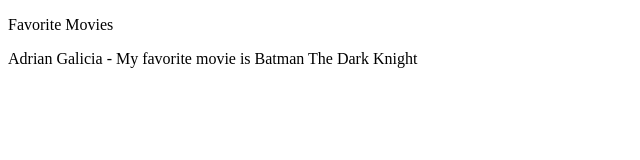
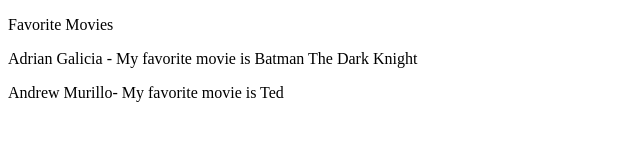
Before and after one commit to OfficialTriko/basic_git, a plain HTML site: page index.html in a window 1280 px wide. Shown: the whole page, without its empty margins (0-640 px from the left). Drawn offline with Linux system fonts and the light colour scheme.

Commit message:
Added my stuff

```diff
--- a/index.html
+++ b/index.html
@@ -2,9 +2,11 @@
 <html>
 	<head>
 		<p>Favorite Movies</p>
+
 	</head>
 
 	<body>
 		<p> Adrian Galicia - My favorite movie is Batman The Dark Knight</p>
+		<p>Andrew Murillo- My favorite movie is Ted</p>
 	</body>
 </html>
```
